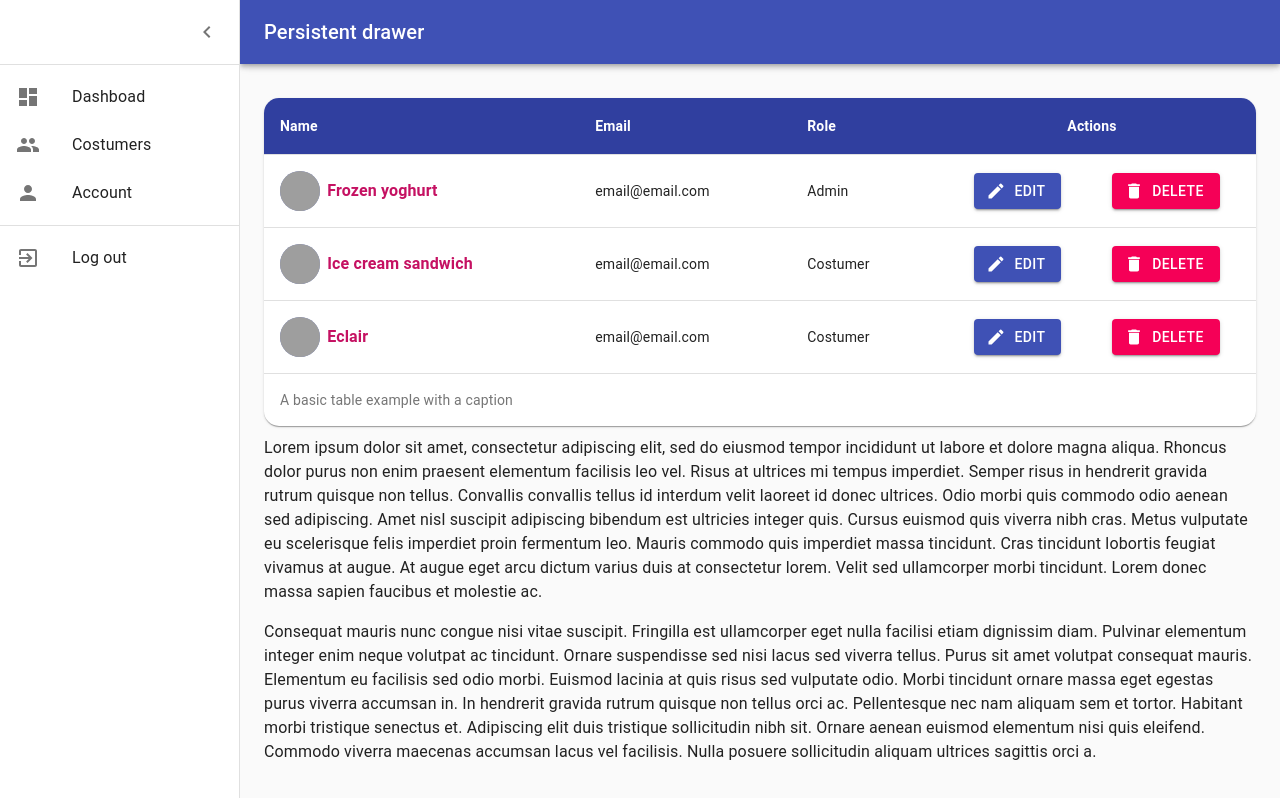
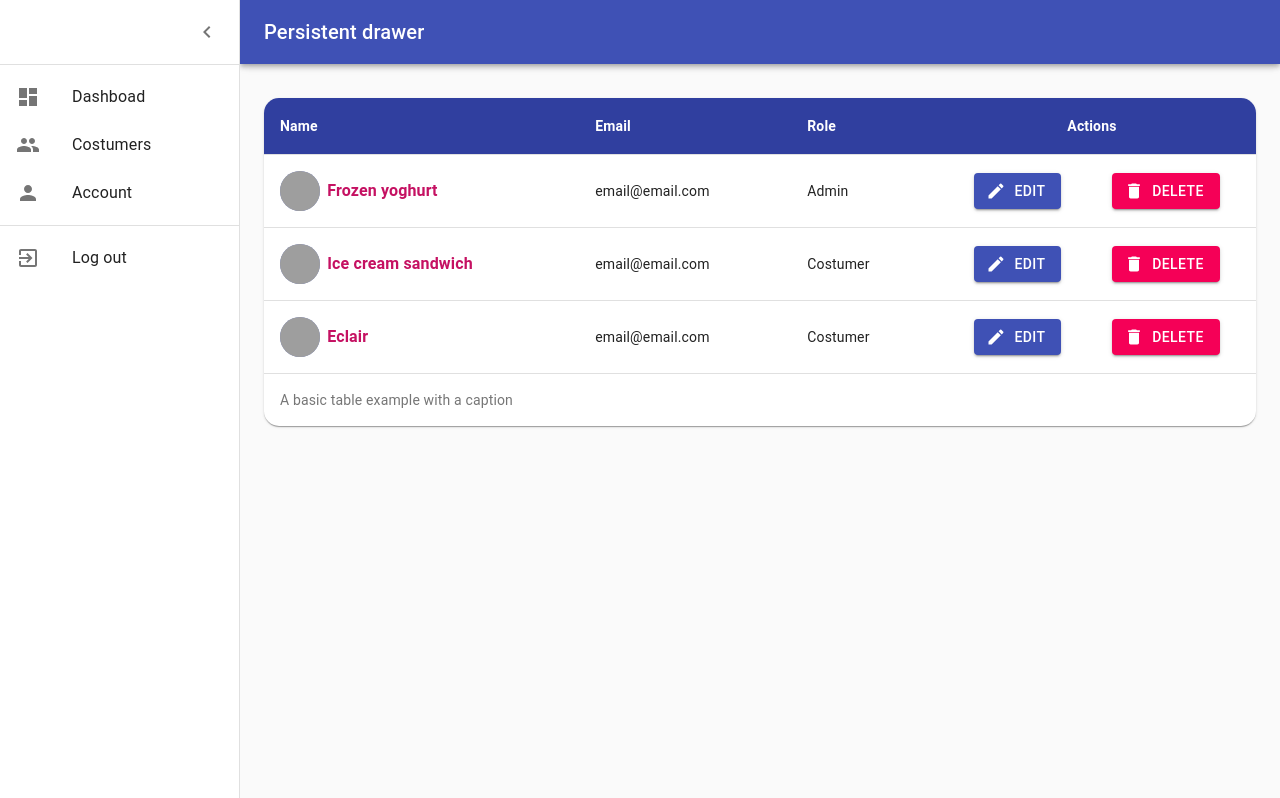
Before and after one commit to Maximilian94/wedclub-frontend, a React (Create React App) app: page /dashboard/costumers in a window 1280 px wide. Shown: the top 798 px of the page. Built offline with nearby package versions, Linux system fonts and the light colour scheme; grey boxes are pictures that could not be loaded.

Commit message:
wip: UserDetail comp

```diff
--- a/src/components/templates/Costumers/index.tsx
+++ b/src/components/templates/Costumers/index.tsx
@@ -88,7 +88,7 @@ export default function AcccessibleTable() {
                       variant="contained"
                       color="primary"
                       startIcon={<EditIcon />}
-                      href={`/dashboard/user/edit/${row.id}`}
+                      href={`/dashboard/user/${row.id}`}
                     >
                       Edit
                     </Button>
--- /dev/null
+++ b/src/components/templates/UserDetail/index.tsx
@@ -0,0 +1,14 @@
+import React from 'react';
+import { RouteComponentProps } from 'react-router-dom';
+
+interface RouterParams {
+  id: string;
+}
+
+interface Props extends RouteComponentProps<RouterParams> {}
+
+const UserDetail: React.FC<Props> = ({ match }) => (
+  <div>User Detail{match.params.id}</div>
+);
+
+export default UserDetail;
--- a/src/pages/Dashboard/index.tsx
+++ b/src/pages/Dashboard/index.tsx
@@ -5,11 +5,13 @@ import clsx from 'clsx';
 
 import { makeStyles } from '@material-ui/core/styles';
 import CssBaseline from '@material-ui/core/CssBaseline';
-import Typography from '@material-ui/core/Typography';
+
+//  Templates
 import Appbar from '../../components/organisms/Appbar';
 import SideBar from '../../components/organisms/SideBar';
 import Costumers from '../../components/templates/Costumers';
 import Account from '../../components/templates/Account';
+import UserDetail from '../../components/templates/UserDetail';
 
 const drawerWidth = 240;
 
@@ -64,38 +66,10 @@ export default function PersistentDrawerLeft() {
           <Switch>
             <Route path="/dashboard/costumers" component={Costumers} />
             <Route path="/dashboard/account" component={Account} />
+            <Route path="/dashboard/user/:id" component={UserDetail} />
             <Route path="/dashboard">Dashboard</Route>
           </Switch>
         </Router>
-        <Typography paragraph>
-          Lorem ipsum dolor sit amet, consectetur adipiscing elit, sed do
-          eiusmod tempor incididunt ut labore et dolore magna aliqua. Rhoncus
-          dolor purus non enim praesent elementum facilisis leo vel. Risus at
-          ultrices mi tempus imperdiet. Semper risus in hendrerit gravida rutrum
-          quisque non tellus. Convallis convallis tellus id interdum velit
-          laoreet id donec ultrices. Odio morbi quis commodo odio aenean sed
-          adipiscing. Amet nisl suscipit adipiscing bibendum est ultricies
-          integer quis. Cursus euismod quis viverra nibh cras. Metus vulputate
-          eu scelerisque felis imperdiet proin fermentum leo. Mauris commodo
-          quis imperdiet massa tincidunt. Cras tincidunt lobortis feugiat
-          vivamus at augue. At augue eget arcu dictum varius duis at consectetur
-          lorem. Velit sed ullamcorper morbi tincidunt. Lorem donec massa sapien
-          faucibus et molestie ac.
-        </Typography>
-        <Typography paragraph>
-          Consequat mauris nunc congue nisi vitae suscipit. Fringilla est
-          ullamcorper eget nulla facilisi etiam dignissim diam. Pulvinar
-          elementum integer enim neque volutpat ac tincidunt. Ornare suspendisse
-          sed nisi lacus sed viverra tellus. Purus sit amet volutpat consequat
-          mauris. Elementum eu facilisis sed odio morbi. Euismod lacinia at quis
-          risus sed vulputate odio. Morbi tincidunt ornare massa eget egestas
-          purus viverra accumsan in. In hendrerit gravida rutrum quisque non
-          tellus orci ac. Pellentesque nec nam aliquam sem et tortor. Habitant
-          morbi tristique senectus et. Adipiscing elit duis tristique
-          sollicitudin nibh sit. Ornare aenean euismod elementum nisi quis
-          eleifend. Commodo viverra maecenas accumsan lacus vel facilisis. Nulla
-          posuere sollicitudin aliquam ultrices sagittis orci a.
-        </Typography>
       </main>
     </div>
   );
```
